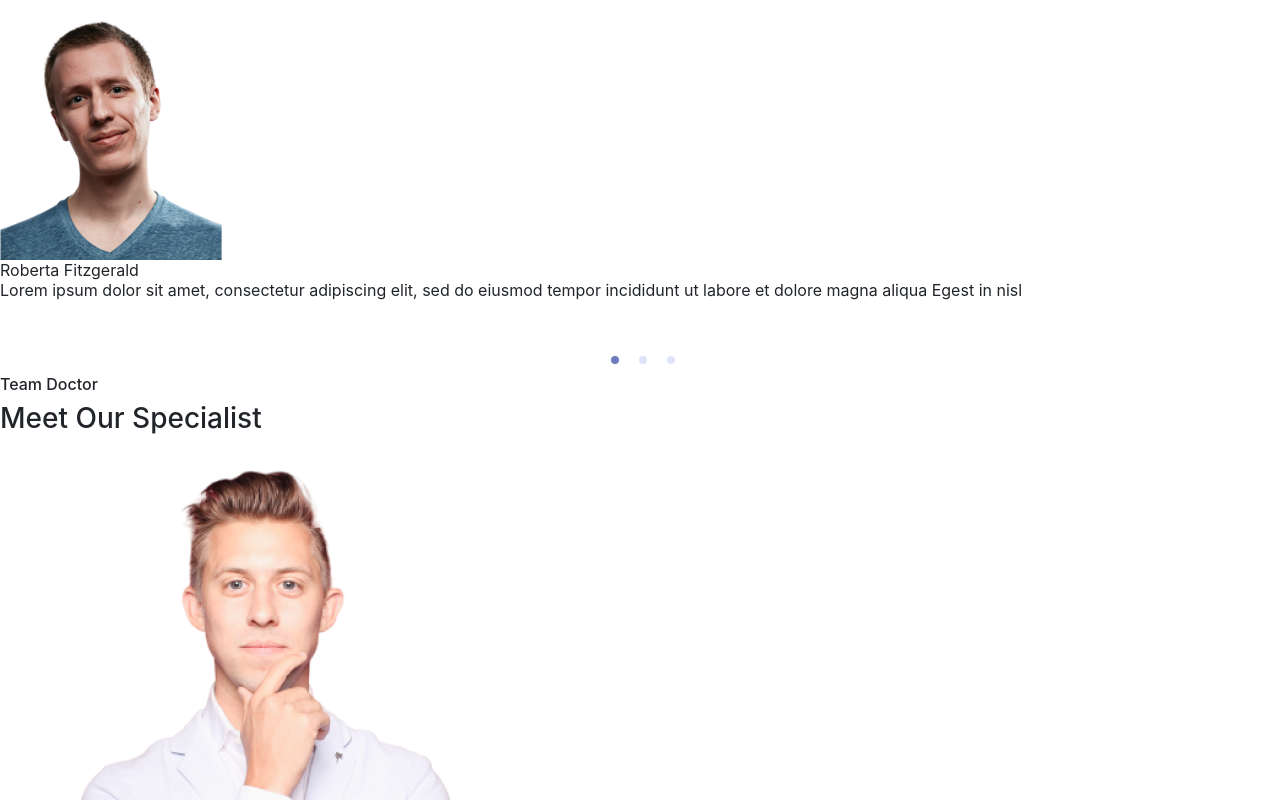
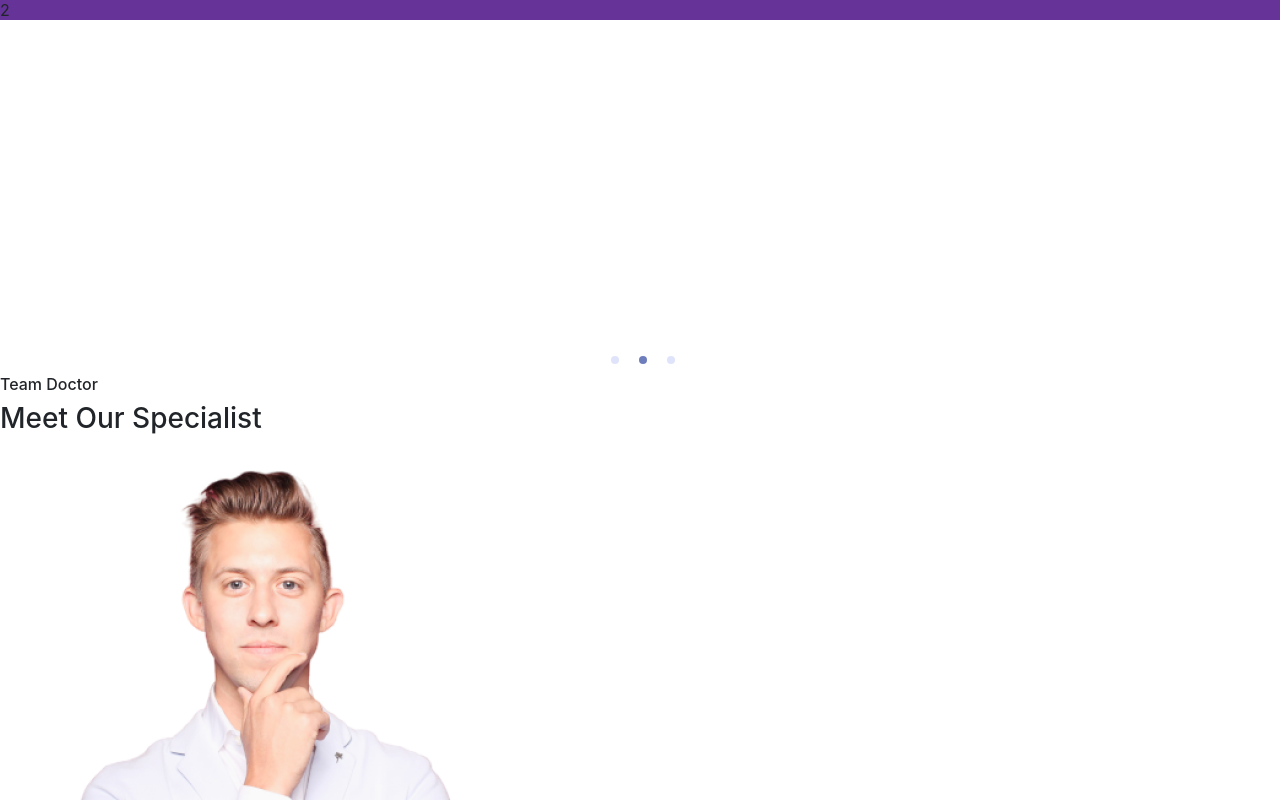
Before and after one commit to pouyaafraz123/Robomed, a React (Create React App) app: page / in a window 1280 px wide. Shown: the part 2156-2956 px from the top of the page. Built offline with nearby package versions, Linux system fonts and the light colour scheme.

Commit message:
interval

```diff
--- a/src/components/Slider.js
+++ b/src/components/Slider.js
@@ -21,7 +21,7 @@ class Slider extends React.Component {
                     mouseTracking
                     items={items}
                     autoPlay
-                    autoPlayInterval={1000}
+                    autoPlayInterval={3000}
                     autoPlayStrategy={"all"}
                     animationDuration={1000}
                     disableButtonsControls
--- a/src/components/TextCard.js
+++ b/src/components/TextCard.js
@@ -8,7 +8,7 @@ class TextCard extends React.Component {
                 <div className={"cardtext__top"}></div>
                 <div className={"cardtext__body"}>
                     <h6 className={"cardtext__title"}><strong>{this.props.title} </strong><i
-                        className={`flag flag-${this.props.flag}`}></i></h6>
+                        className={`flag ${this.props.flag}`}></i></h6>
                     <p className={"cardtext__text"}>{this.props.text}</p>
                     <a href="src/components/TextCard#" className={"cardtext__badge"}>
                         <strong>
```
